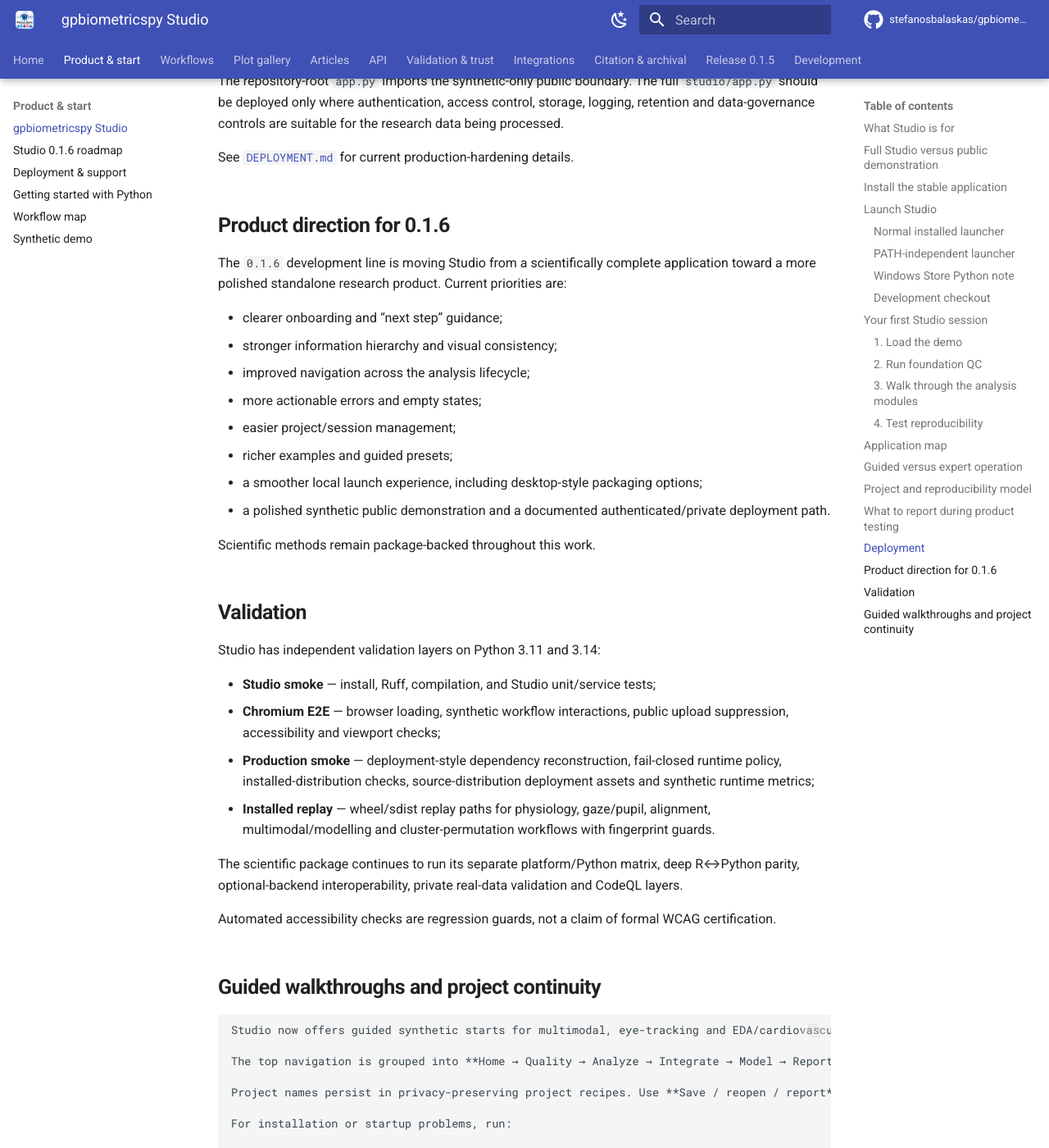
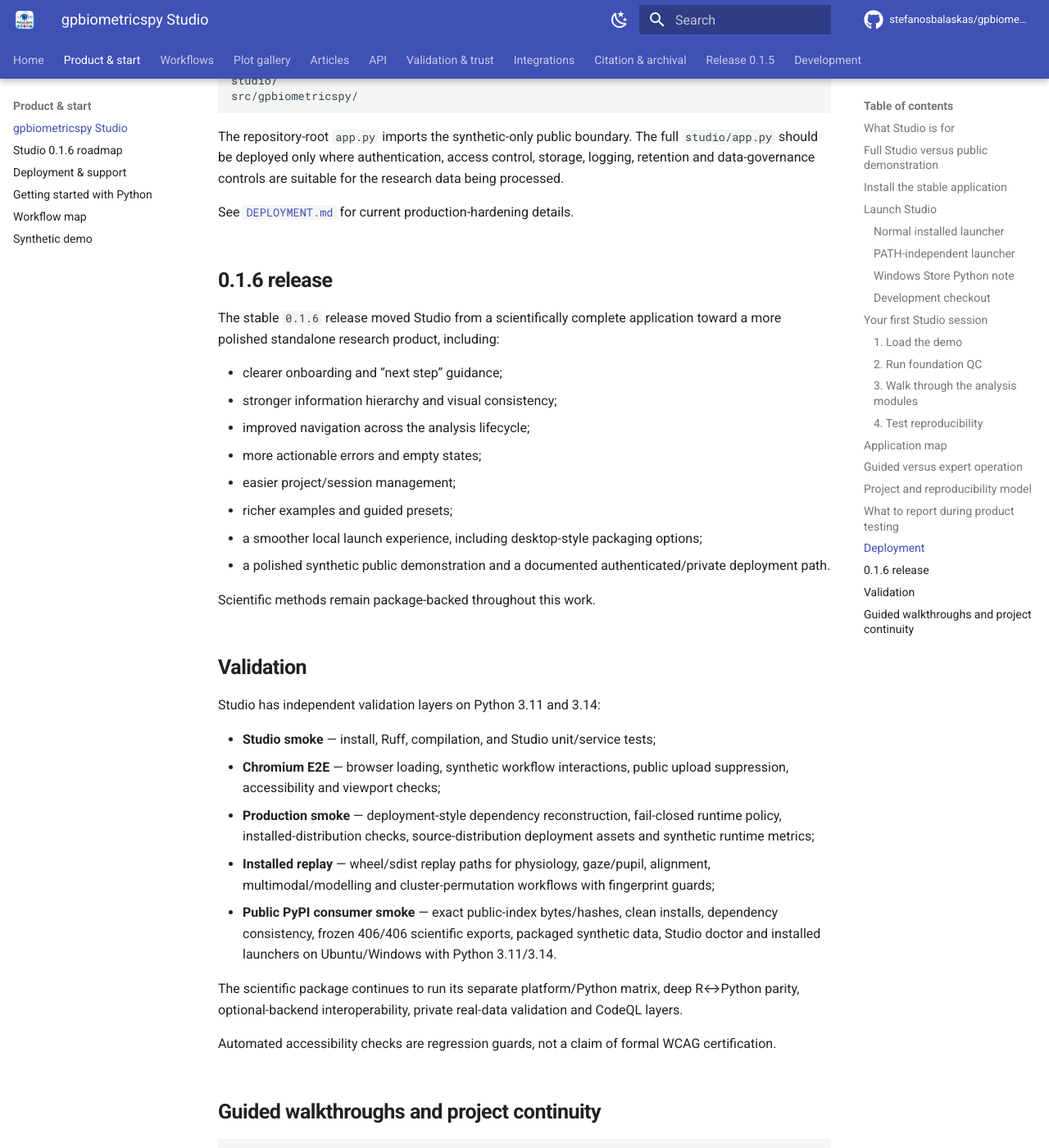
Before and after one commit to stefanosbalaskas/gpbiometricspy, an MkDocs documentation site: the page built from docs/studio.md, in a window 1280 px wide and 1400 px high, scrolled down 6021 px. Shown: the whole window at 82% size. Built offline with MkDocs 1.6.1 and Material for MkDocs 9.7.7, drawn with Linux system fonts in a browser that asks for light colours; comment, search, counter and statistics services are not loaded; some of the changed text lies outside the part shown.

Commit message:
docs(studio): point stable install to 0.1.6

````diff
--- a/docs/studio.md
+++ b/docs/studio.md
@@ -44,8 +44,10 @@
 Expected output:
 
 ```text
-0.1.5
+0.1.6
 ```
+
+The public `0.1.6` distribution has also been clean-install certified from `pypi.org` on Ubuntu and Windows with Python 3.11 and 3.14, including the installed Studio doctor and full/public launchers.
 
 ## Launch Studio
 
@@ -206,9 +208,9 @@
 
 See [`DEPLOYMENT.md`](https://github.com/stefanosbalaskas/gpbiometricspy/blob/main/DEPLOYMENT.md) for current production-hardening details.
 
-## Product direction for 0.1.6
+## 0.1.6 release
 
-The `0.1.6` development line is moving Studio from a scientifically complete application toward a more polished standalone research product. Current priorities are:
+The stable `0.1.6` release moved Studio from a scientifically complete application toward a more polished standalone research product, including:
 
 - clearer onboarding and “next step” guidance;
 - stronger information hierarchy and visual consistency;
@@ -228,7 +230,8 @@
 - **Studio smoke** — install, Ruff, compilation, and Studio unit/service tests;
 - **Chromium E2E** — browser loading, synthetic workflow interactions, public upload suppression, accessibility and viewport checks;
 - **Production smoke** — deployment-style dependency reconstruction, fail-closed runtime policy, installed-distribution checks, source-distribution deployment assets and synthetic runtime metrics;
-- **Installed replay** — wheel/sdist replay paths for physiology, gaze/pupil, alignment, multimodal/modelling and cluster-permutation workflows with fingerprint guards.
+- **Installed replay** — wheel/sdist replay paths for physiology, gaze/pupil, alignment, multimodal/modelling and cluster-permutation workflows with fingerprint guards;
+- **Public PyPI consumer smoke** — exact public-index bytes/hashes, clean installs, dependency consistency, frozen 406/406 scientific exports, packaged synthetic data, Studio doctor and installed launchers on Ubuntu/Windows with Python 3.11/3.14.
 
 The scientific package continues to run its separate platform/Python matrix, deep R↔Python parity, optional-backend interoperability, private real-data validation and CodeQL layers.
 
````
Also changed, not shown: other parts of docs/studio.md (+3 -3 lines).
